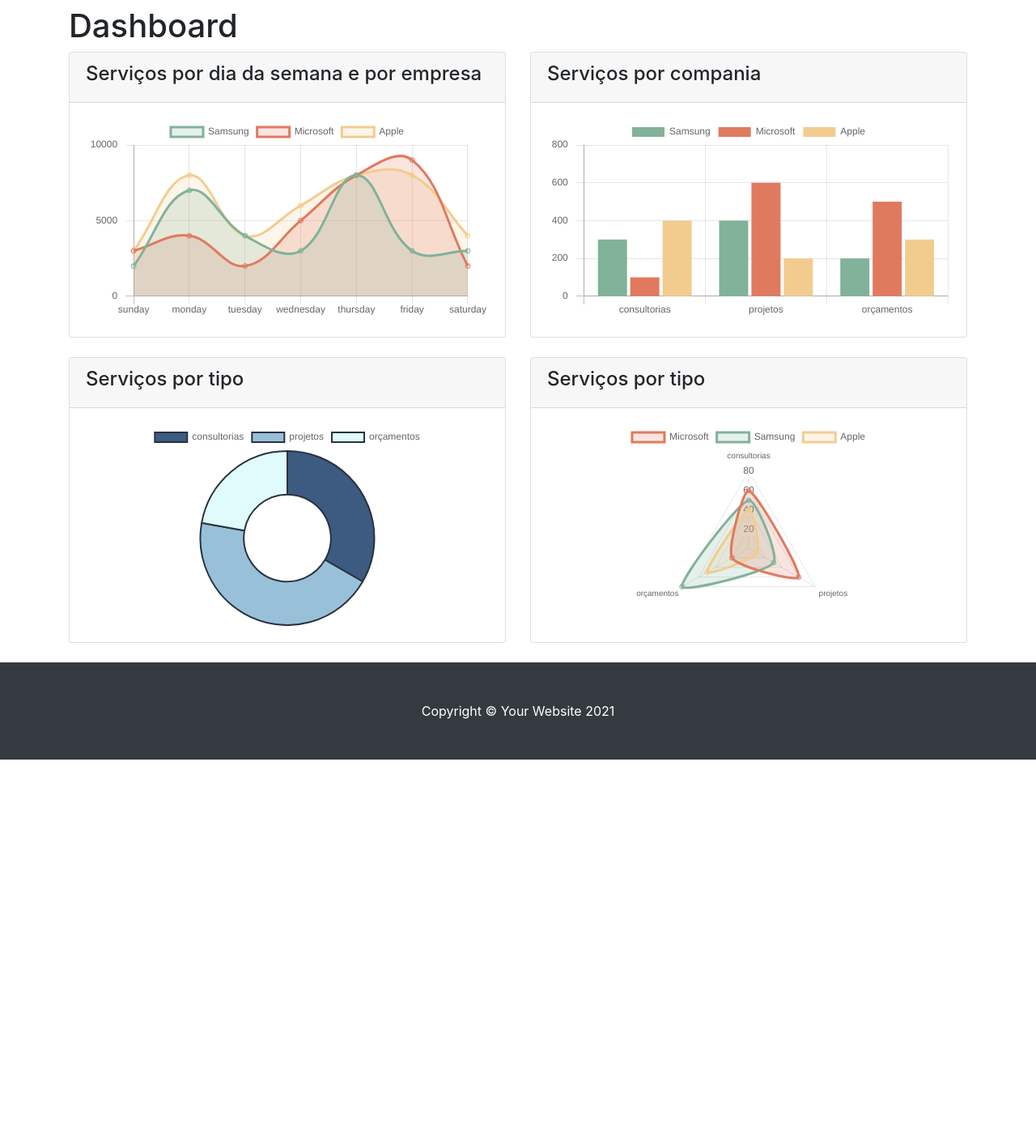
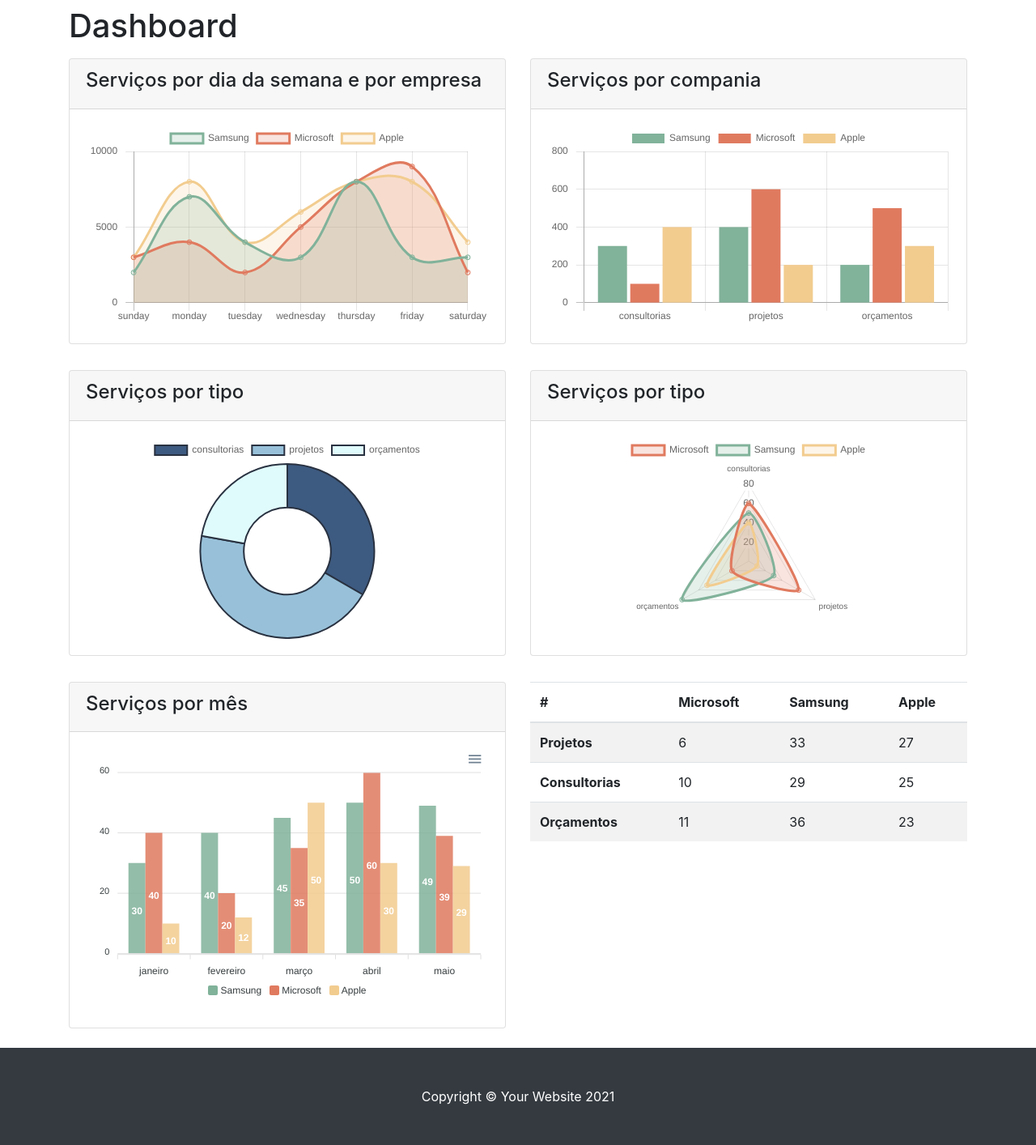
Before and after one commit to leandrocl2005/minidashboard, a Django app: page / in a window 1280 px wide. Shown: the part 56-1470 px from the top of the page at 81% size. Before the commit the page ends 994 px from the top, so only its background shows below. Run offline with Django 3.2, Linux system fonts and the light colour scheme; the visitor is signed in with stand-in values (Sample User, id 1); data comes from the database, SQL or seed files in the repository; some libraries are stand-ins or nearby versions.

Commit message:
add apex chart

```diff
--- a/dashboard/views.py
+++ b/dashboard/views.py
@@ -1,10 +1,58 @@
 from django.shortcuts import render
 from django.contrib.auth.decorators import login_required
 from django.views.decorators.http import require_http_methods
+from personalservices.models import PersonalService
 
 
 # Create your views here.
 @login_required
 @require_http_methods(["GET"])
 def home(request):
-  return render(request, 'index.html')
+  context = dict()
+
+  # number of projects to microsoft
+  num_microsoft_projects = len(
+      PersonalService.objects.filter(company__name='Microsoft', name='P'))
+  context["num_microsoft_projects"] = num_microsoft_projects
+
+  # number of projects to samsung
+  num_samsung_projects = len(
+      PersonalService.objects.filter(company__name='Samsung', name='P'))
+  context["num_samsung_projects"] = num_samsung_projects
+
+  # number of projects to apple
+  num_apple_projects = len(
+      PersonalService.objects.filter(company__name='Apple', name='P'))
+  context["num_apple_projects"] = num_apple_projects
+
+  # number of budgets to microsoft
+  num_microsoft_budgets = len(
+      PersonalService.objects.filter(company__name='Microsoft', name='O'))
+  context["num_microsoft_budgets"] = num_microsoft_budgets
+
+  # number of budgets to samsung
+  num_samsung_budgets = len(
+      PersonalService.objects.filter(company__name='Samsung', name='O'))
+  context["num_samsung_budgets"] = num_samsung_budgets
+
+  # number of budgets to apple
+  num_apple_budgets = len(
+      PersonalService.objects.filter(company__name='Apple', name='O'))
+  context["num_apple_budgets"] = num_apple_budgets
+
+  # number of consults to microsoft
+  num_microsoft_consults = len(
+      PersonalService.objects.filter(company__name='Microsoft', name='C'))
+  context["num_microsoft_consults"] = num_microsoft_consults
+
+  # number of consults to samsung
+  num_samsung_consults = len(
+      PersonalService.objects.filter(company__name='Samsung', name='C'))
+  context["num_samsung_consults"] = num_samsung_consults
+
+  # number of consults to apple
+  num_apple_consults = len(
+      PersonalService.objects.filter(company__name='Apple', name='C'))
+  context["num_apple_consults"] = num_apple_consults
+
+  return render(request, 'index.html', context)
--- /dev/null
+++ b/templates/chartScripts/barchart_apex.html
@@ -0,0 +1,27 @@
+<script>
+  const barChartApexContext = document.getElementById("firstApexChart");
+  const barChartApex = new ApexCharts(barChartApexContext, {
+    chart: {
+      type: 'bar',
+    },
+    series: [{
+        name: 'Samsung',
+        data: [30, 40, 45, 50, 49]
+      },
+      {
+        name: 'Microsoft',
+        data: [40, 20, 35, 60, 39]
+      },
+      {
+        name: 'Apple',
+        data: [10, 12, 50, 30, 29]
+      },
+    ],
+    colors: ['#81b29a', '#e07a5f', '#f2cc8f'],
+    xaxis: {
+      categories: ['janeiro', 'fevereiro', 'março', 'abril', 'maio'],
+    }
+  });
+
+  barChartApex.render();
+</script>
--- a/templates/index.html
+++ b/templates/index.html
@@ -12,7 +12,7 @@
 {% block content %}
 <!-- Page Content-->
 <div class="row mb-4">
-  <div class="col-lg-6">
+  <div class="col-lg-6 mt-2">
     <div class="card line-chart-example">
       <div class="card-header d-flex align-items-center">
         <h4>Serviços por dia da semana e por empresa</h4>
@@ -22,7 +22,7 @@
       </div>
     </div>
   </div>
-  <div class="col-lg-6">
+  <div class="col-lg-6 mt-2">
     <div class="card line-chart-example">
       <div class="card-header d-flex align-items-center">
         <h4>Serviços por compania</h4>
@@ -35,7 +35,7 @@
 </div>
 
 <div class="row mb-4">
-  <div class="col-lg-6">
+  <div class="col-lg-6 mt-2">
     <div class="card line-chart-example">
       <div class="card-header d-flex align-items-center">
         <h4>Serviços por tipo</h4>
@@ -45,7 +45,7 @@
       </div>
     </div>
   </div>
-  <div class="col-lg-6">
+  <div class="col-lg-6 mt-2">
     <div class="card line-chart-example">
       <div class="card-header d-flex align-items-center">
         <h4>Serviços por tipo</h4>
@@ -57,14 +57,66 @@
   </div>
 </div>
 
+<div class="row mb-4">
+  <div class="col-lg-6 mt-2">
+    <div class="card line-chart-example">
+      <div class="card-header d-flex align-items-center">
+        <h4>Serviços por mês</h4>
+      </div>
+      <div class="card-body">
+        <div id="firstApexChart"></div>
+      </div>
+    </div>
+  </div>
+  <div class="col-lg-6 mt-2">
+    <div class="table-responsive table-hover table-striped">
+      <table class="table">
+        <thead>
+          <tr>
+            <th scope="col">#</th>
+            <th scope="col">Microsoft</th>
+            <th scope="col">Samsung</th>
+            <th scope="col">Apple</th>
+          </tr>
+        </thead>
+        <tbody>
+          <tr>
+            <th scope="row">Projetos</th>
+            <td>{{num_microsoft_projects}}</td>
+            <td>{{num_samsung_projects}}</td>
+            <td>{{num_apple_projects}}</td>
+          </tr>
+          <tr>
+            <th scope="row">Consultorias</th>
+            <td>{{num_microsoft_consults}}</td>
+            <td>{{num_samsung_consults}}</td>
+            <td>{{num_apple_consults}}</td>
+          </tr>
+          <tr>
+            <th scope="row">Orçamentos</th>
+            <td>{{num_microsoft_budgets}}</td>
+            <td>{{num_samsung_budgets}}</td>
+            <td>{{num_apple_budgets}}</td>
+          </tr>
+        </tbody>
+      </table>
+    </div>
+  </div>
+</div>
+
+
 {% endblock %}
 
 {% block pagelevelscripts %}
 <script src="https://cdnjs.cloudflare.com/ajax/libs/Chart.js/2.7.2/Chart.js">
 </script>
+<script src="https://cdn.jsdelivr.net/npm/apexcharts"></script>
+
 {# if jinja in script, include as html #}
-{% include 'chartScripts/linechart_script.html' %}
-{% include 'chartScripts/barchart_script.html' %}
-{% include 'chartScripts/doughnutchart_script.html' %}
-{% include 'chartScripts/radarchart_script.html' %}
+{% include 'chartScripts/linechart_chartjs.html' %}
+{% include 'chartScripts/barchart_chartjs.html' %}
+{% include 'chartScripts/doughnutchart_chartjs.html' %}
+{% include 'chartScripts/radarchart_chartjs.html' %}
+{% include 'chartScripts/barchart_apex.html' %}
+
 {% endblock %}
```
Also changed, not shown: templates/chartScripts/barchart_chartjs.html (renamed from templates/chartScripts/barchart_script.html), templates/chartScripts/doughnutchart_chartjs.html (renamed from templates/chartScripts/doughnutchart_script.html), templates/chartScripts/linechart_chartjs.html (renamed from templates/chartScripts/linechart_script.html), templates/chartScripts/radarchart_chartjs.html (renamed from templates/chartScripts/radarchart_script.html).
